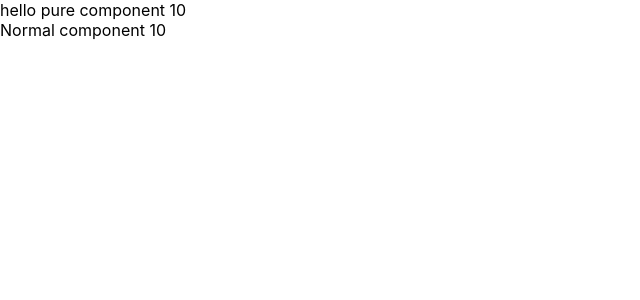
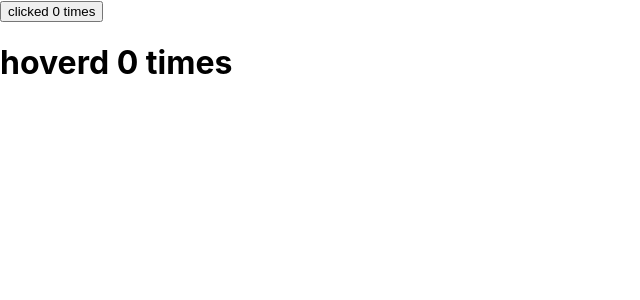
Before and after one commit to durjoy07/mernBatch01, a React (Create React App) app in the folder react/frontend/: page / in a window 1280 px wide. Shown: the top 300 px of the page, without its empty margins (0-640 px from the left). Built offline with nearby package versions, Linux system fonts and the light colour scheme.

Commit message:
added class 11

```diff
--- /dev/null
+++ b/react/frontend/src/component/ClickComp.js
@@ -0,0 +1,29 @@
+import React, { Component } from 'react'
+
+class ClickComp extends Component {
+    constructor(props) {
+        super(props)
+
+        this.state = {
+             count: 0
+        }
+    }
+
+    incrementCount = () => {
+        this.setState(prevState => {
+            return {
+                count: prevState.count + 1
+            }
+        })
+    }
+
+    render() {
+        return (
+            <div>
+                <button onClick={this.incrementCount}>clicked {this.state.count} times</button>
+            </div>
+        )
+    }
+}
+
+export default  ClickComp;
--- /dev/null
+++ b/react/frontend/src/component/FocusComp.js
@@ -0,0 +1,24 @@
+import React, { Component } from 'react'
+import InputComp from './InputComp'
+
+class FocusComp extends Component {
+    constructor(props) {
+        super(props);
+        this.CompRefs = React.createRef();
+    }
+
+    clickHandler = () => {
+        this.CompRefs.current.focusInput();
+    }
+
+    render() {
+        return (
+            <div>
+                <InputComp ref={this.CompRefs} />
+                <button onClick={this.clickHandler}>Click me</button>
+            </div>
+        )
+    }
+}
+
+export default FocusComp;
--- /dev/null
+++ b/react/frontend/src/component/HoverComp.js
@@ -0,0 +1,31 @@
+import React, { Component } from 'react'
+
+class HoverComp extends Component {
+    constructor(props) {
+        super(props)
+
+        this.state = {
+             count: 0
+        }
+    }
+
+    incrementCount = () => {
+        this.setState(prevState => {
+            return {
+                count: prevState.count + 1
+            }
+        })
+    }
+
+    render() {
+        return (
+            <div>
+                <h1 onMouseOver={this.incrementCount}>hoverd {this.state.count} times</h1>
+            </div>
+        )
+    }
+}
+
+export default  HoverComp;
+
+//newComp =   hireOrderComp(normalComp)
--- /dev/null
+++ b/react/frontend/src/component/InputComp.js
@@ -0,0 +1,22 @@
+import React, { Component } from 'react'
+
+class InputComp extends Component {
+    constructor(props) {
+        super(props);
+        this.inputRefs = React.createRef();
+    }
+
+    focusInput = () => {
+        this.inputRefs.current.focus()
+    }
+
+    render() {
+        return (
+            <div>
+                <input type='text' ref={this.inputRefs}/>
+            </div>
+        )
+    }
+}
+
+export default InputComp;
--- a/react/frontend/src/component/MainComp.js
+++ b/react/frontend/src/component/MainComp.js
@@ -1,8 +1,9 @@
-import React, { PureComponent } from 'react'
+import React, { Component } from 'react'
+import MemoComp from './MemoComp';
 import NormalComp from './NormalComp'
 import PureComp from './PureComp';
 
-class MainComp extends PureComponent {
+class MainComp extends Component {
     constructor(props) {
         super(props)
 
@@ -41,8 +42,11 @@ class MainComp extends PureComponent {
             <div>
                 {/* <h1>{this.state.count}</h1>
                 <button onClick={this.clickHandler}>Click</button> */}
-                <PureComp count={this.state.count} />
-                <NormalComp count={this.state.count}/>
+                {/* <PureComp count={this.state.count} />
+                <NormalComp count={this.state.count}/> */}
+
+                {/* ============================================= */}
+                <MemoComp />
             </div>
         )
     }
--- /dev/null
+++ b/react/frontend/src/component/MemoComp.js
@@ -0,0 +1,11 @@
+import React from 'react'
+
+function MemoComp() {
+    console.log('I am from Memo Component');
+    return (
+        <div>
+            Memo Component
+        </div>
+    )
+}
+export default React.memo(MemoComp);
--- /dev/null
+++ b/react/frontend/src/component/ParentComponent.js
@@ -0,0 +1,16 @@
+import React, { Component } from 'react'
+import ClickComp from './ClickComp'
+import HoverComp from './HoverComp'
+
+class ParentComponent extends Component {
+    render() {
+        return (
+            <div>
+                <ClickComp />
+                <HoverComp />
+            </div>
+        )
+    }
+}
+
+export default  ParentComponent;
--- /dev/null
+++ b/react/frontend/src/component/RefsComp.js
@@ -0,0 +1,31 @@
+import React, { Component } from 'react'
+
+class RefsComp extends Component {
+    constructor(props) {
+        super(props)
+        this.firstNameRefs = React.createRef();
+    }
+
+    // componentDidMount() {
+    //     this.firstNameRefs.current.focus()
+    // }
+
+    clickHandler = () => {
+        console.log(this.firstNameRefs.current.value);
+    }
+    focusHandler = () => {
+        this.firstNameRefs.current.focus();
+    }
+
+    render() {
+        return (
+            <div>
+                <input name='firstName' ref={this.firstNameRefs}/>
+                <button onClick={this.clickHandler}>Click</button>
+                <button onClick={this.focusHandler}>Focus</button>
+            </div>
+        )
+    }
+}
+
+export default RefsComp;
--- a/react/frontend/src/index.js
+++ b/react/frontend/src/index.js
@@ -1,6 +1,9 @@
 import React from 'react';
 import ReactDOM from 'react-dom';
-import MainComp from './component/MainComp';
+import FocusComp from './component/FocusComp';
+import ParentComponent from './component/ParentComponent';
+// import MainComp from './component/MainComp';
+// import RefsComp from './component/RefsComp';
 // import TableComp from './component/TableComp';
 // import FragmentComp from './component/FragmentComp';
 // import UnmountingLifecycle from './component/UnmountingLifecycle';
@@ -56,7 +59,10 @@ ReactDOM.render(
   {/* <UnmountingLifecycle /> */}
   {/* <FragmentComp /> */}
   {/* <TableComp /> */}
-  <MainComp />
+  {/* <MainComp /> */}
+  {/* <RefsComp /> */}
+  {/* <FocusComp /> */}
+  <ParentComponent />
 
   </React.StrictMode>,
   document.getElementById('root')
```
